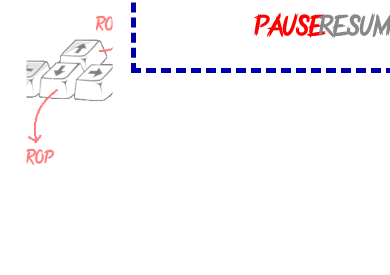
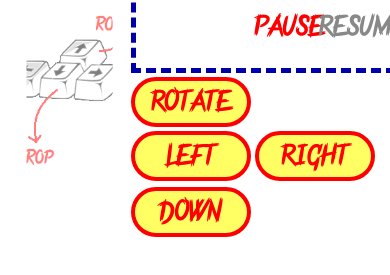
Before and after one commit to fungames201/Tetris, a plain HTML site: page tetris/src/index.html in a window 390 px wide. Shown: the part 445-720 px from the top of the page. Drawn offline with Linux system fonts and the light colour scheme.

Commit message:
added buttons for mobile

```diff
--- a/tetris/src/index.html
+++ b/tetris/src/index.html
@@ -17,6 +17,16 @@
 <div class="grid-33">
 <div class="canvas-class"> <canvas id="canv" width="300" height="500" ></canvas> </div>
 
+	<div class="input-buttons one-button">
+		<input type="button" class="franken-type-font btn" value="rotate" onclick="fn_Rotate()"/>
+	</div>
+	<div class="input-buttons two-button">
+		<input type="button" class="franken-type-font btn" value="left" onclick="fn_left()"/>
+		<input type="button" class="franken-type-font btn" value="right" onclick="fn_right()"/>
+	 </div>
+	 <div class="input-buttons one-button">
+		<input type="button" class="franken-type-font btn" value="down" onclick="fn_down()"/>
+	 </div>
 </div>
 <div class="grid-33">
 
--- a/tetris/style/tetrisStyle.css
+++ b/tetris/style/tetrisStyle.css
@@ -259,3 +259,38 @@ body {
 	color: #888;
 	cursor:not-allowed
 }
+
+
+.input-buttons{
+	padding-top: 4px;
+	align-items: center;
+	align-content: center;
+    margin: 0 auto;
+}
+
+.input-buttons.one-button{
+	width: 130px;
+}
+
+.input-buttons.two-button{
+	width: 260px;
+	padding-bottom: 2px;
+}
+
+.input-buttons .btn{
+	border: 4px solid red;
+    padding: 0px 0px 0px 10px;
+    border-radius: 60px;
+	width:120px;
+	height:50px;
+	padding: 0;
+	background-color:  rgb(255, 255, 100);
+	outline: none;
+}
+
+.input-buttons .btn:active{
+	border: 5px solid red;
+	border-radius: 60px;
+	background-color: rgb(235, 235, 73);
+	font-size: 29px;
+}
```
